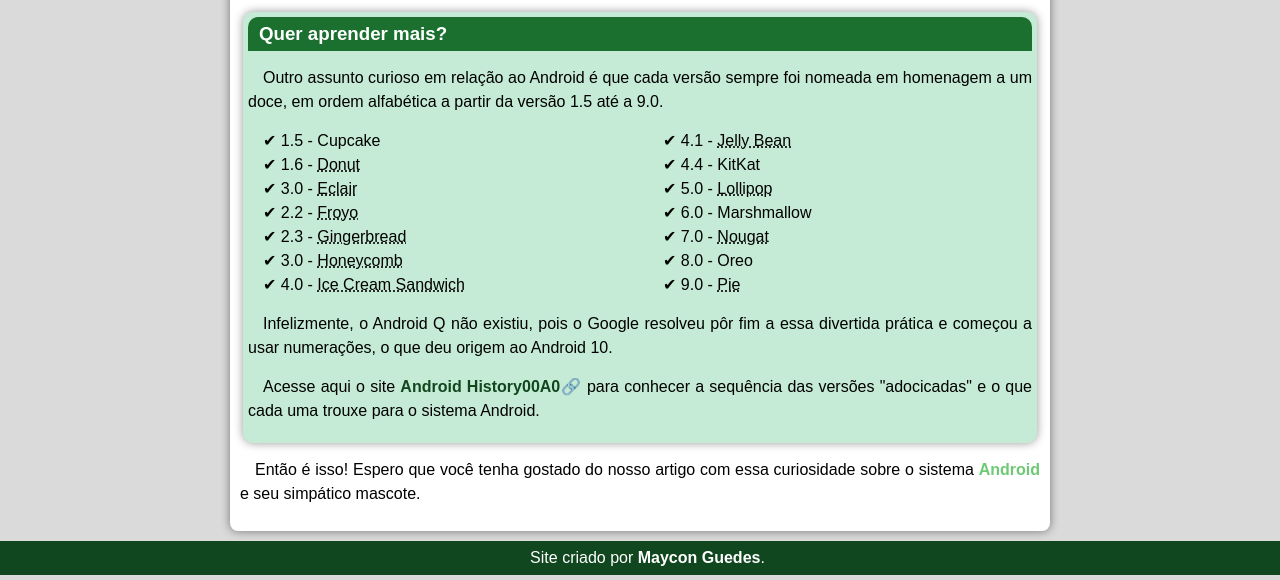
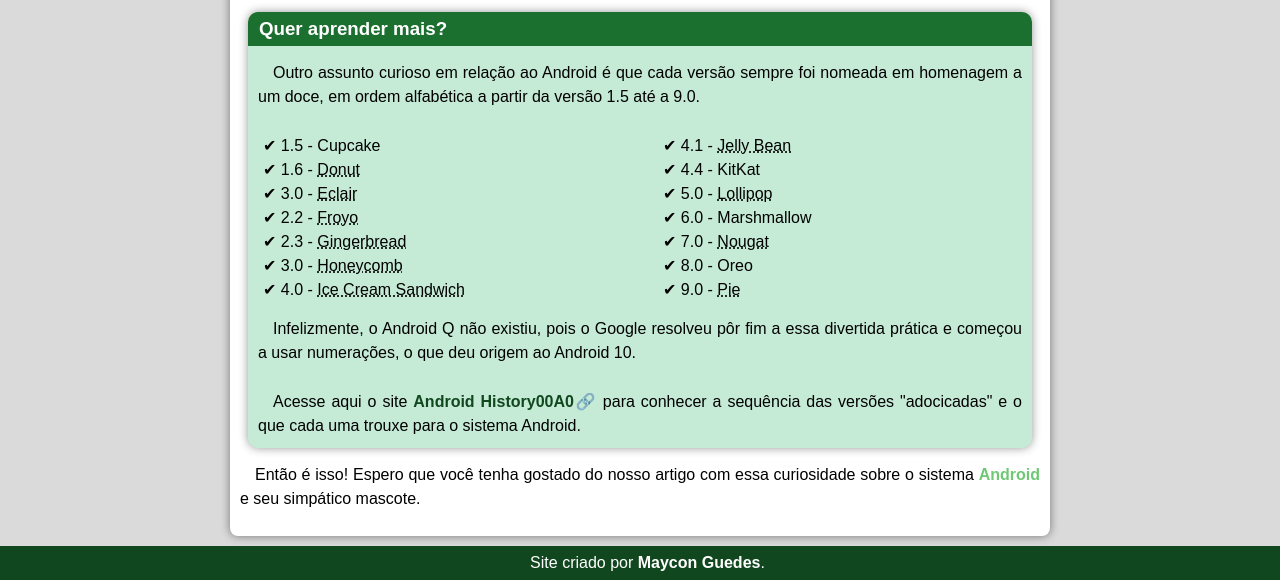
Before and after one commit to MayconG/projeto-android, a plain HTML site: page index.html in a window 1280 px wide. Shown: the part 2173-2753 px from the top of the page. Drawn offline with Linux system fonts and the light colour scheme.

Commit message:
Update style.css

```diff
--- a/style.css
+++ b/style.css
@@ -152,10 +152,13 @@ aside {
     height: 98%;
     background: var(--cor3);
     margin: auto;
-    padding: 5px;
     margin-bottom: 10px;
     border-radius: 10px;
     box-shadow: 0 0 10px rgba(0, 0, 0, 0.411);
+}
+
+aside > p {
+    padding: 0px 10px 10px 10px;
 }
 
 aside > h1 {
```
